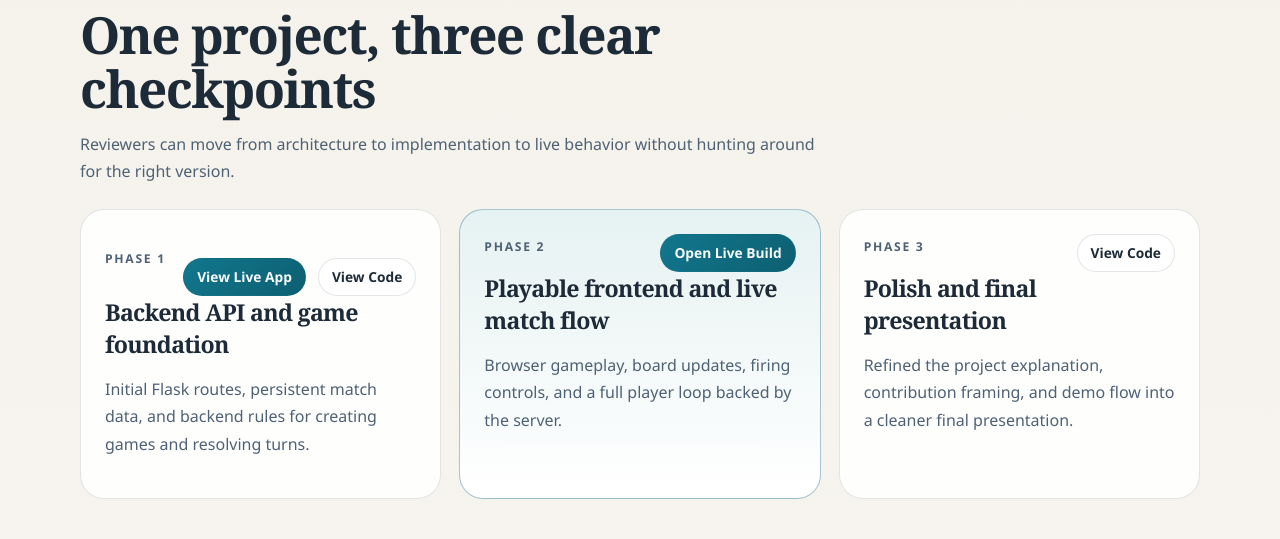
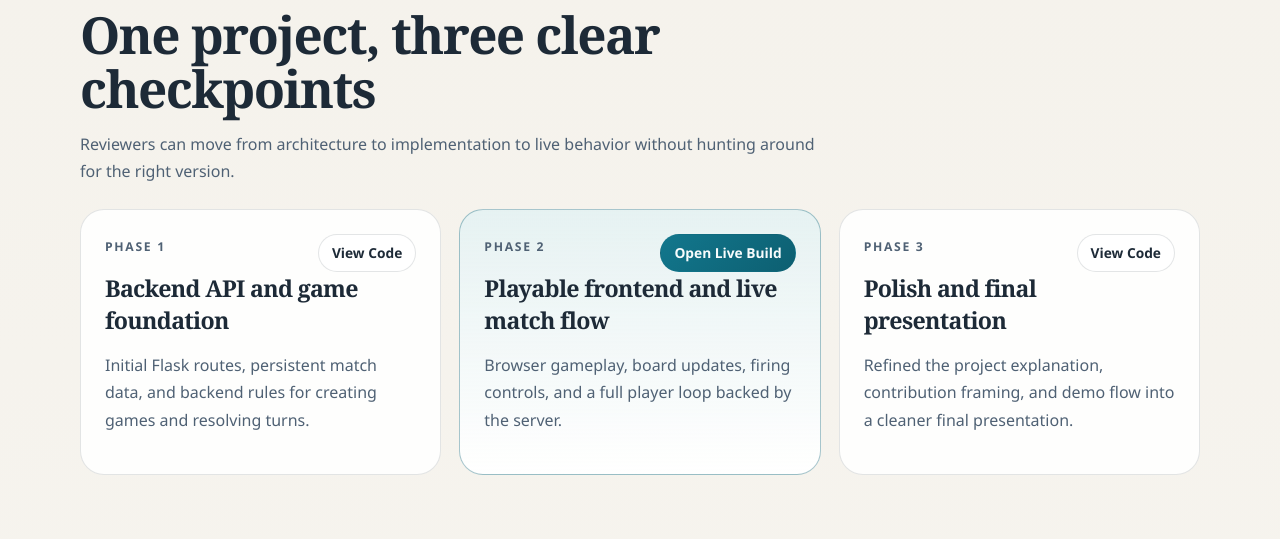
Before and after one commit to owen-schuyler/cpsc3750-solo3-production, a Flask app: page /persistent-waters in a window 1280 px wide. Shown: the part 709-1248 px from the top of the page. Run offline with Flask 3, Linux system fonts and the light colour scheme; some libraries are stand-ins or nearby versions.

Commit message:
removed broken link

```diff
--- a/templates/persistent_waters.html
+++ b/templates/persistent_waters.html
@@ -67,16 +67,6 @@
       <article class="phase-card">
         <div class="phase-card-head">
           <p class="eyebrow">Phase 1</p>
-          <div class="hero-actions">
-            <a
-              class="btn small primary"
-              href="https://persistent-waters.onrender.com"
-              target="_blank"
-              rel="noopener noreferrer"
-              aria-label="Open the Persistent Waters Phase 1 live app in a new tab"
-            >
-              View Live App
-            </a>
           <a
             class="btn small secondary"
             href="https://github.com/jenniferjtk/Persistent-Waters"
@@ -86,7 +76,6 @@
           >
             View Code
           </a>
-          </div>
         </div>
         <h3>Backend API and game foundation</h3>
         <p>Initial Flask routes, persistent match data, and backend rules for creating games and resolving turns.</p>
```
Also changed, not shown: templates/home.html (+1 -12 lines). Lines whose indentation alone changed are shown as unchanged.
